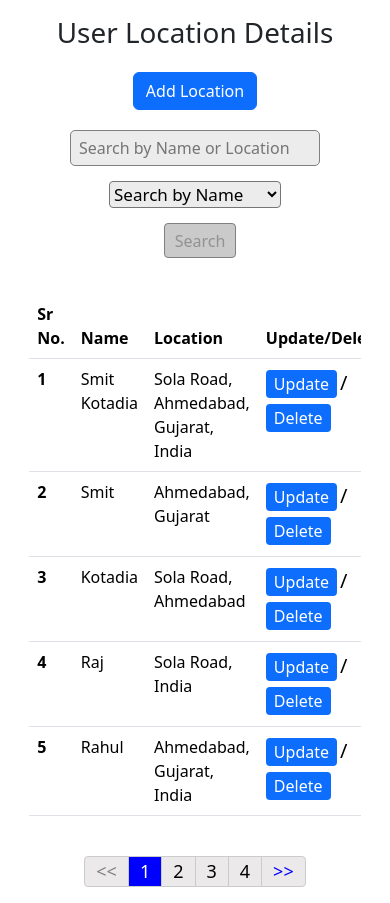
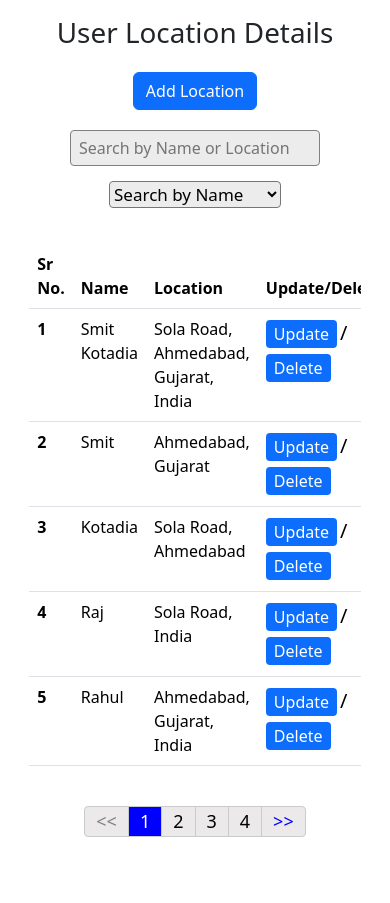
Before and after one commit to kotadiasmit/react_simple_form, a React (Create React App) app: page / in a window 390 px wide. After the commit the page ends 853 px from the top, so only its background shows below. Built offline with nearby package versions, Linux system fonts and the light colour scheme.

Commit message:
work continue done

```diff
--- a/public/index.html
+++ b/public/index.html
@@ -29,7 +29,7 @@
       integrity="sha384-9ndCyUaIbzAi2FUVXJi0CjmCapSmO7SnpJef0486qhLnuZ2cdeRhO02iuK6FUUVM"
       crossorigin="anonymous"
     />
-    <title>React App</title>
+    <title>User Locations</title>
   </head>
   <body>
     <noscript>You need to enable JavaScript to run this app.</noscript>
--- a/src/App.css
+++ /dev/null
@@ -1,85 +0,0 @@
-button:active {
-  background-color: gray !important;
-}
-
-input {
-  outline: none;
-}
-.user-location-container {
-  display: flex;
-  flex-direction: column;
-  align-items: center;
-}
-
-.location-table-container {
-  width: 85%;
-}
-
-.search-and-add-location-container {
-  width: 85%;
-  display: flex;
-  flex-direction: column;
-  justify-content: space-between;
-  align-items: center;
-  margin: 15px 0px 20px 0px;
-}
-.search-and-add-location-container .search-input-container {
-  margin-top: 20px;
-  background-color: #ececec;
-  border: 1px solid gray;
-  border-radius: 4px;
-}
-.search-and-add-location-container .search-input-container .search-bar {
-  width: 300px;
-  padding: 5px 5px 5px 8px;
-  background-color: #ececec;
-  border: none;
-}
-.search-and-add-location-container
-  .search-input-container
-  .search-select-container {
-  background-color: #ececec;
-  font-size: 17px;
-  border-radius: 4px;
-}
-.search-and-add-location-container .search-input-container .search-btn {
-  border: none;
-  background-color: #cbcaca;
-  border-top-right-radius: 4px;
-  border-bottom-right-radius: 4px;
-  height: 35px;
-  padding: 0px 10px 0px 10px;
-  margin-left: 10px;
-}
-@media (max-width: 700px) {
-  .search-and-add-location-container .search-input-container {
-    display: flex;
-    flex-direction: column;
-    align-items: center;
-    background-color: transparent;
-    border: none;
-  }
-  .search-and-add-location-container .search-input-container .search-bar {
-    width: 250px;
-    border: 1px solid gray;
-    border-radius: 5px;
-  }
-  .search-and-add-location-container
-    .search-input-container
-    .search-select-container {
-    margin-top: 15px;
-    border-radius: 4px;
-  }
-  .search-and-add-location-container .search-input-container .search-btn {
-    border: none;
-    background-color: #cbcaca;
-    border-radius: 4px;
-    height: 35px;
-    border: 1px solid gray;
-    padding: 0px 10px 0px 10px;
-    margin-top: 15px;
-  }
-}
-.disable-btn:active {
-  background-color: #cbcaca !important;
-}
--- a/src/App.js
+++ b/src/App.js
@@ -1,5 +1,5 @@
 import { useState, useEffect } from "react";
-import "./App.css";
+import "./App.scss";
 import Form from "./components/Form";
 import { MyContext } from "./context/myContext";
 import Pagination from "./components/Pagination";
@@ -58,11 +58,13 @@ const App = () => {
   };
 
   const searchBySearchInput = (event) => {
-    setSearchValue(event.target.value);
+    const { value } = event.target;
+    setSearchValue(value);
   };
 
   const selectedOption = (event) => {
-    setSelectedValue(event.target.value);
+    const { value } = event.target;
+    setSelectedValue(value);
   };
 
   useEffect(() => {
@@ -102,7 +104,6 @@ const App = () => {
     >
       <div className="user-location-container">
         <h1 className="mt-3">User Location Details</h1>
-
         <div className="search-and-add-location-container">
           <Form onAddUserDetails={addUserDetails} lastUserId={lastUserId} />
           <div className="search-input-container">
@@ -136,8 +137,8 @@ const App = () => {
             searchValue ? searchedLocationArray : userLocationArray
           }
         />
-        <ToastContainer theme="dark" />
       </div>
+      <ToastContainer theme="dark" />
     </MyContext.Provider>
   );
 };
--- /dev/null
+++ b/src/App.scss
@@ -0,0 +1,77 @@
+@mixin flex-col-align-center {
+  display: flex;
+  flex-direction: column;
+  align-items: center;
+}
+$border-radius: 4px;
+
+button:active {
+  background-color: gray !important;
+}
+
+input {
+  outline: none;
+}
+.user-location-container {
+  @include flex-col-align-center;
+}
+
+.location-table-container {
+  width: 85%;
+}
+
+.search-and-add-location-container {
+  width: 85%;
+  @include flex-col-align-center;
+  justify-content: space-between;
+  margin: 15px 0px 20px 0px;
+  .search-input-container {
+    margin-top: 20px;
+    background-color: #ececec;
+    border: 1px solid gray;
+    border-radius: $border-radius;
+    .search-bar {
+      width: 300px;
+      padding: 5px 5px 5px 8px;
+      background-color: #ececec;
+      border: none;
+      border-radius: $border-radius;
+    }
+    .search-select-container {
+      background-color: #ececec;
+      font-size: 17px;
+      border-radius: $border-radius;
+    }
+    .search-btn {
+      border: none;
+      background-color: #cbcaca;
+      border-top-right-radius: $border-radius;
+      border-bottom-right-radius: $border-radius;
+      height: 35px;
+      padding: 0px 10px 0px 10px;
+      margin-left: 10px;
+    }
+  }
+}
+@media (max-width: 700px) {
+  .search-and-add-location-container {
+    .search-input-container {
+      @include flex-col-align-center;
+      background-color: transparent;
+      border: none;
+      .search-bar {
+        width: 250px;
+        border: 1px solid gray;
+      }
+      .search-select-container {
+        margin-top: 15px;
+      }
+      .search-btn {
+        display: none;
+      }
+    }
+  }
+}
+.disable-btn:active {
+  background-color: #cbcaca !important;
+}
--- a/src/components/DeleteModal/index.js
+++ b/src/components/DeleteModal/index.js
@@ -3,7 +3,6 @@ import "bootstrap/dist/css/bootstrap.min.css";
 import { Modal, Button } from "react-bootstrap";
 import { MyContext } from "../../context/myContext";
 import { toast } from "react-toastify";
-import "react-toastify/dist/ReactToastify.css";
 
 const DeleteModel = (props) => {
   const { deleteModalShow, userDetail, onClickDeleteModal } = props;
@@ -33,7 +32,7 @@ const DeleteModel = (props) => {
         return (
           <Modal centered show={show} onHide={modalClose}>
             <Modal.Header closeButton>
-              <Modal.Title>{userDetail.name}</Modal.Title>
+              <Modal.Title>{userDetail.name.toUpperCase()}</Modal.Title>
             </Modal.Header>
 
             <Modal.Body>
--- a/src/components/Form/index.css
+++ b/src/components/Form/index.css
@@ -9,14 +9,14 @@
   padding: 10px;
   font-family: serif;
 }
-.form-container .label {
+.label {
   font-size: 18px;
   margin-left: 2px;
   align-self: flex-start;
   padding-left: 5%;
 }
-.form-container .input,
-.form-container .textarea {
+.input,
+.textarea {
   width: 90%;
   font-size: 16px;
   border: 1px solid gray;
@@ -27,11 +27,10 @@
   background-color: #ececec;
   text-transform: capitalize;
 }
-.form-container .textarea {
+.textarea {
   height: 100px;
 }
-
-.form-container .error-msg {
+.error-msg {
   align-self: flex-start;
   color: red;
   padding-left: 5%;
--- a/src/components/Pagination/index.js
+++ b/src/components/Pagination/index.js
@@ -9,7 +9,6 @@ const Pagination = (props) => {
 
   const itemOffset = currentPageNo * itemsPerPage;
   const endOffset = itemOffset + itemsPerPage;
-  //console.log(`Loading userLocationArray from ${itemOffset} to ${endOffset} with page ${currentPage}`);
   let currentLocationArray = userLocationArray.slice(itemOffset, endOffset);
   const pageCount = Math.ceil(userLocationArray.length / itemsPerPage);
 
@@ -19,12 +18,9 @@ const Pagination = (props) => {
     changeCurrentPage(selectedPage);
   };
 
+  //when page has one item & it will deleted
   useEffect(() => {
-    if (currentPageNo > pageCount - 1 && userLocationArray.length !== 0) {
-      // currentLocationArray = userLocationArray.slice(
-      //   (pageCount - 1) * itemsPerPage,
-      //   (pageCount - 1) * itemsPerPage + itemsPerPage
-      // );
+    if (currentPageNo > pageCount - 1 && userLocationArray.length) {
       changeCurrentPage(pageCount - 1);
     }
   });
@@ -37,8 +33,7 @@ const Pagination = (props) => {
         nextLabel=">>"
         page={currentPageNo}
         onPageChange={handlePageClick}
-        pageRangeDisplayed={1}
-        //marginPagesDisplayed={1}
+        pageRangeDisplayed={5}
         pageCount={pageCount}
         previousLabel="<<"
         renderOnZeroPageCount={null}
@@ -52,7 +47,6 @@ const Pagination = (props) => {
         previousLinkClassName="prev-link"
         nextLinkClassName="next-link"
         disabledLinkClassName="disable-prev-next"
-        //breakClassName="break-line"
       />
     </>
   );
--- a/src/components/Pagination/index.scss
+++ b/src/components/Pagination/index.scss
@@ -1,23 +1,24 @@
 $border: 1px solid rgb(203, 203, 203);
 $padding: 1px 3px 1px 3px;
+$style-none: none;
 
 .pagination-nos-container {
   display: flex;
   justify-content: center;
   align-items: center;
-  list-style-type: none;
+  list-style-type: $style-none;
   padding: 0px;
   font-size: 18px;
   border: $border;
   border-radius: 4px;
   background-color: #ebe9e9;
-  -webkit-user-select: none; /* Safari */
-  -ms-user-select: none; /* IE 10 and IE 11 */
-  user-select: none; /* Standard syntax */
+  -webkit-user-select: $style-none; /* Safari */
+  -ms-user-select: $style-none; /* IE 10 and IE 11 */
+  user-select: $style-none; /* Standard syntax */
 }
 .page-nos {
   padding: $padding;
-  text-decoration: none;
+  text-decoration: $style-none;
   border-right: $border;
 }
 .active-page {
@@ -26,7 +27,7 @@ $padding: 1px 3px 1px 3px;
 }
 .page-nos-link {
   padding: 4px 8px 4px 8px;
-  text-decoration: none;
+  text-decoration: $style-none;
   color: black;
 }
 .active-page-link {
@@ -35,21 +36,21 @@ $padding: 1px 3px 1px 3px;
 }
 .prev-tag {
   padding: $padding;
-  text-decoration: none;
+  text-decoration: $style-none;
   border-right: $border;
 }
 .next-tag {
   padding: $padding;
-  text-decoration: none;
+  text-decoration: $style-none;
 }
 .break-line {
   padding: $padding;
   color: gray;
-  text-decoration: none;
+  text-decoration: $style-none;
   border-right: $border;
 }
 .pages {
-  border: none;
+  border: $style-none;
   padding: 0px;
   margin: 0px;
 }
--- a/src/components/Table/TableBody/index.css
+++ b/src/components/Table/TableBody/index.css
@@ -1,21 +1,21 @@
-.table .col-srno-width {
+.col-srno-width {
   width: 10%;
 }
-.table .col-name-width {
+.col-name-width {
   width: 20%;
 }
-.table .col-btn-width {
+.col-btn-width {
   width: 20%;
 }
-.table .col-location-width {
+.col-location-width {
   width: 50%;
 }
-.table .slash {
+.slash {
   font-size: 20px;
   font-weight: 400;
   margin: 0px 3px 0px 3px;
 }
-.table .update-delete-btn {
+.update-delete-btn {
   color: #ffffff;
   border-radius: 4px;
   background-color: #0d6efd;
```
Also changed, not shown: src/components/Form/index.js (+7 -7 lines).
